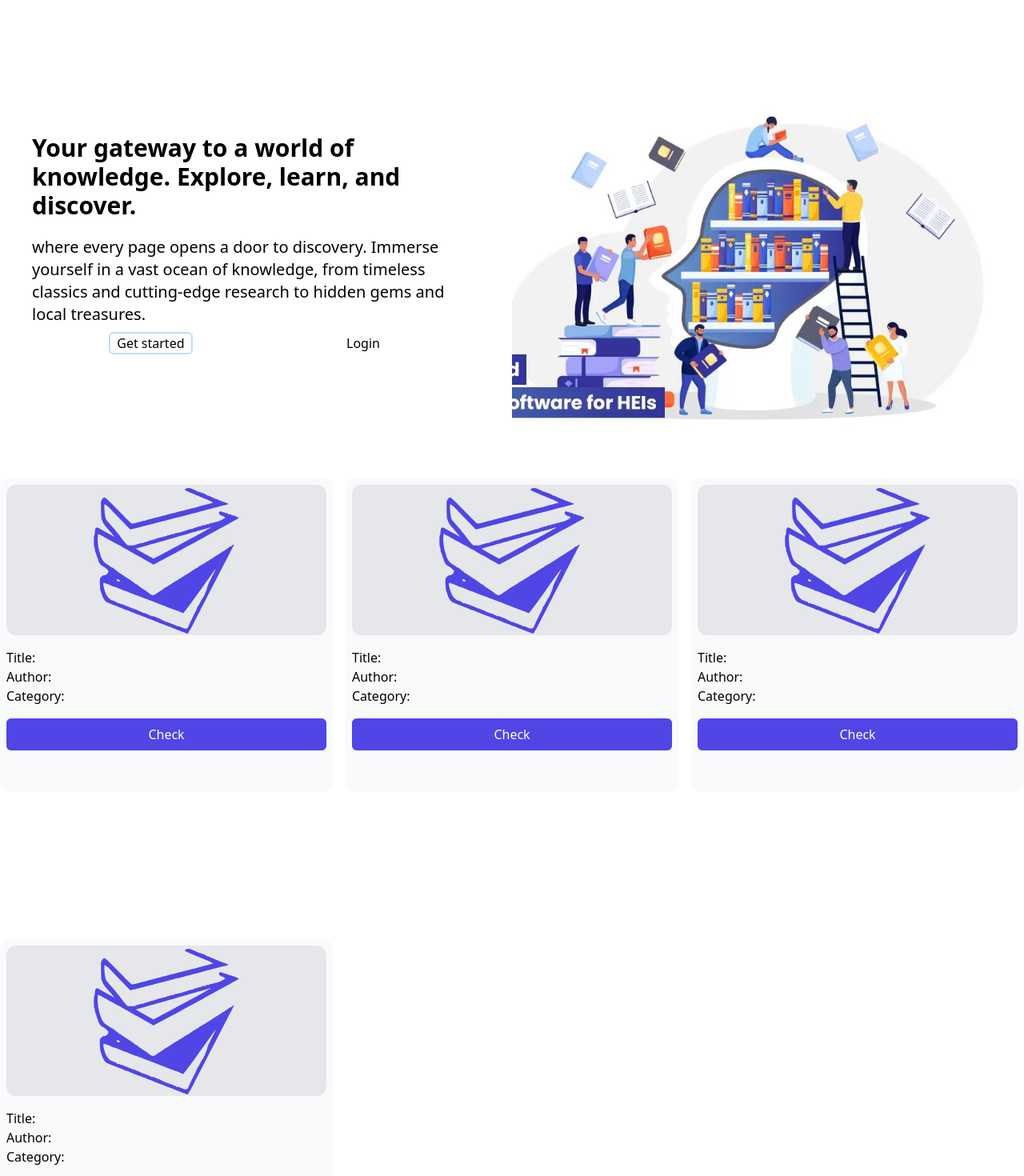
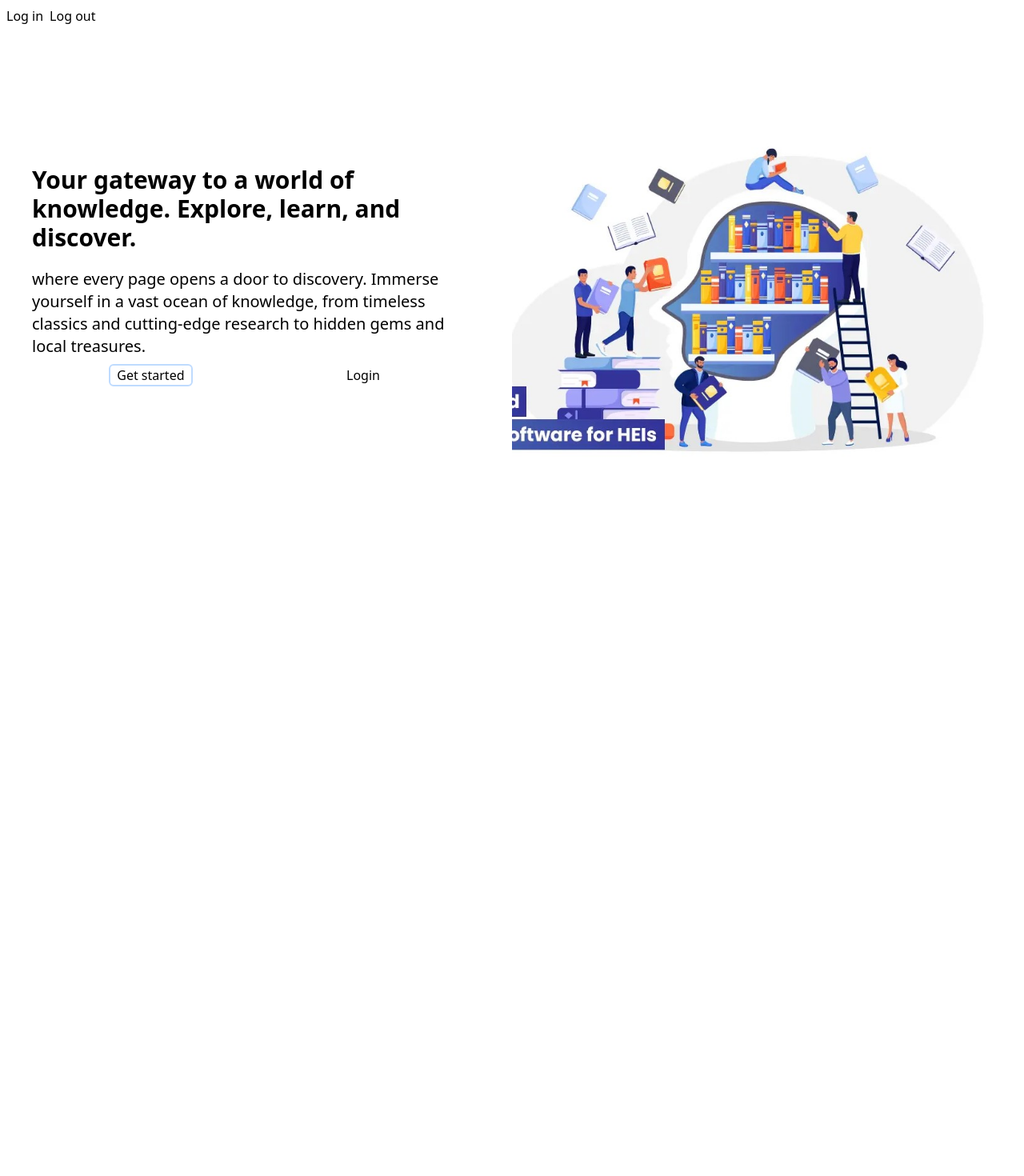
Before and after one commit to Davidmide02/libra, a React (Vite) app: page / in a window 1280 px wide. Shown: the top 1470 px of the page at 80% size. After the commit the page ends 800 px from the top, so only its background shows below. Built offline with nearby package versions, Linux system fonts and the light colour scheme.

Commit message:
test demo

```diff
--- a/src/components/layout/index.tsx
+++ b/src/components/layout/index.tsx
@@ -41,7 +41,6 @@ const navFn = () => {
 };
 
 const navigation = navFn();
-// console.log();
 
 const userNavigation = [
   { name: "Your profile", href: "#" },
--- a/src/pages/home/index.tsx
+++ b/src/pages/home/index.tsx
@@ -1,10 +1,17 @@
 import libaryImage from "../../assets/library.jpg";
-import Card from "../../components/card";
-import logo from "../../assets/logo.svg";
+// import Card from "../../components/card";
+// import logo from "../../assets/logo.svg";
 
 const Home = () => {
   return (
     <>
+      <div className="nav">
+        <div className="auth">
+          <button className="p-2">Log in</button>
+          <button>Log out</button>
+
+        </div>
+      </div>
       <div className="home p-8 flex flex-col-reverse items-center md:flex-row md:justify-between md:items-stretch">
         <div className="b flex flex-col justify-center md:p-2 md:w-[45%]">
           <h1 className="text-2xl font-bold md:text-3xl py-3">
@@ -27,13 +34,13 @@ const Home = () => {
         </div>
         {/* Welocome to Libra outlet a hide gem for passionate readers */}
       </div>
-      <div className="grid grid-cols-1 md:grid-cols-3 gap-4">
+      {/* <div className="grid grid-cols-1 md:grid-cols-3 gap-4">
         <Card image={logo} />
         <Card image={logo} />
         <Card image={logo} />
 
         <Card image={logo} />
-      </div>
+      </div> */}
     </>
   );
 };
```
